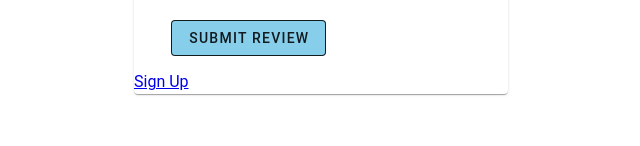
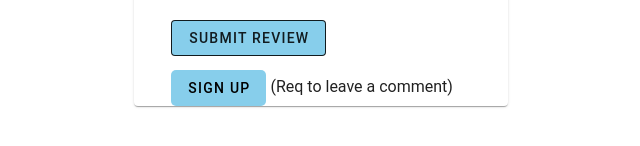
Before and after one commit to albertrajmca/frontend-shopping, a Vue app: page /product/1 in a window 1280 px wide. Shown: the part 564-710 px from the top of the page, without its empty margins (319-959 px from the left). Built offline with nearby package versions, Linux system fonts and the light colour scheme; no server answers.

Commit message:
added style to sign up button

```diff
--- a/src/components/ProductDetails.vue
+++ b/src/components/ProductDetails.vue
@@ -70,7 +70,6 @@
      <v-divider class="mx-4 mb-1"></v-divider>
 
       <v-card-title>Leave a comment</v-card-title>
-
       <div class="px-4">
         <v-sheet width="300" class="mx-auto">
           <v-form @submit.prevent="submitReview">
@@ -79,9 +78,12 @@
             <v-textarea v-model="comments" label="Comments" variant="outlined"></v-textarea>
             <v-btn class="submit-btn" variant="outlined" type="submit">Submit Review</v-btn>
           </v-form>
+          <v-btn class="button" type="button" variant="outlined">
+              <router-link class="button" v-if="!apiToken" :to="{ name: 'signup' }">Sign Up
+              </router-link>
+            </v-btn> <span>(Req to leave a comment)</span>
         </v-sheet>
       </div>
-      <router-link v-if="!apiToken" :to="{ name: 'signup' }">Sign Up</router-link>
 
   </v-card>
 </template>
@@ -167,7 +169,15 @@ export default {
 
 <style scoped>
 .submit-btn {
-margin-bottom: 14px;
+    margin-bottom: 14px;
     background-color: skyblue;
 }
+
+ .button {
+  background-color: skyblue;
+  border: none;
+  color: black;
+  text-decoration: none;
+  border-radius: 5px;
+ }
 </style>
```
